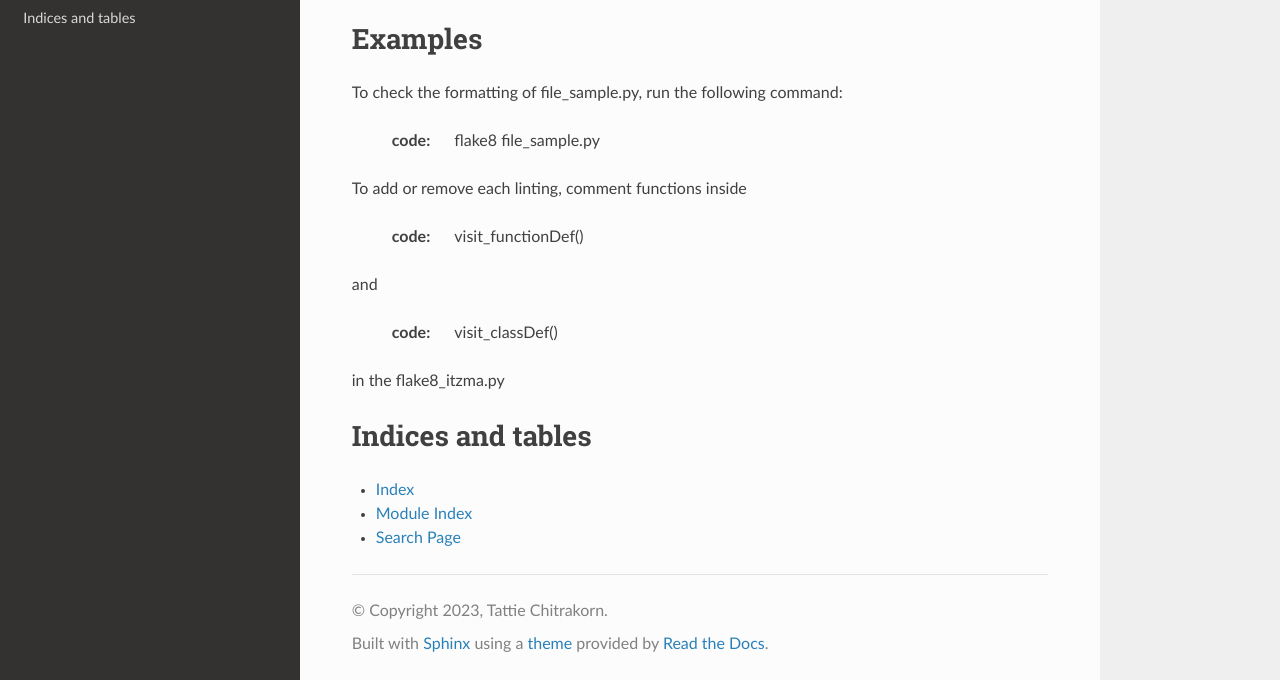
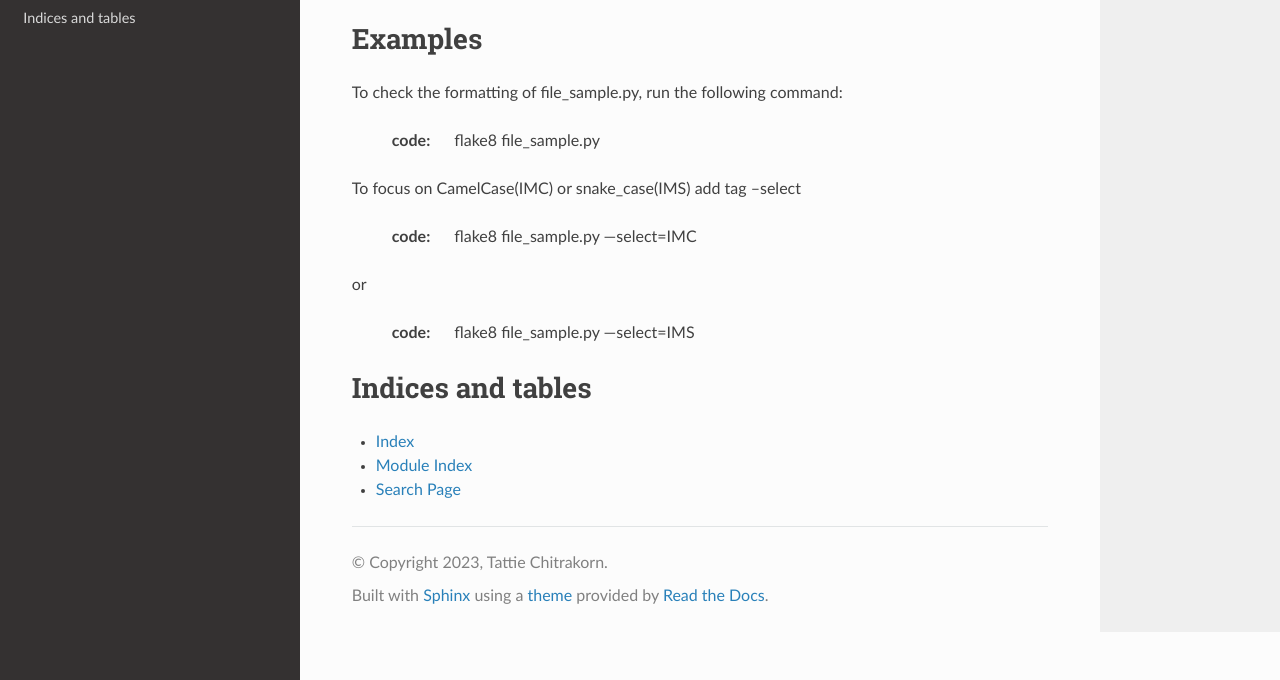
Before and after one commit to tchitrakorn/itzma-lint, a Sphinx documentation site: the page built from docs/source/index.rst, in a window 1280 px wide and 900 px high, scrolled down 2363 px, cut to the strip 220-900 px from the top of the window. Built offline with Sphinx 7.4.7 and the Read the Docs theme 2.0.0, drawn with Linux system fonts in a browser that asks for light colours.

Commit message:
Update Documentation

```diff
--- a/docs/source/index.rst
+++ b/docs/source/index.rst
@@ -36,15 +36,13 @@ To check the formatting of file_sample.py, run the following command:
 
    :code: flake8 file_sample.py
 
-To add or remove each linting, comment functions inside
+To focus on CamelCase(IMC) or snake_case(IMS) add tag --select
 
-   :code: visit_functionDef()
+   :code: flake8 file_sample.py ---select=IMC
 
-and
+or
 
-   :code: visit_classDef()
-
-in the flake8_itzma.py
+   :code: flake8 file_sample.py ---select=IMS
 
 Indices and tables
 ==================
```
Also changed, not shown: docs/index.html (+4 -5 lines).
